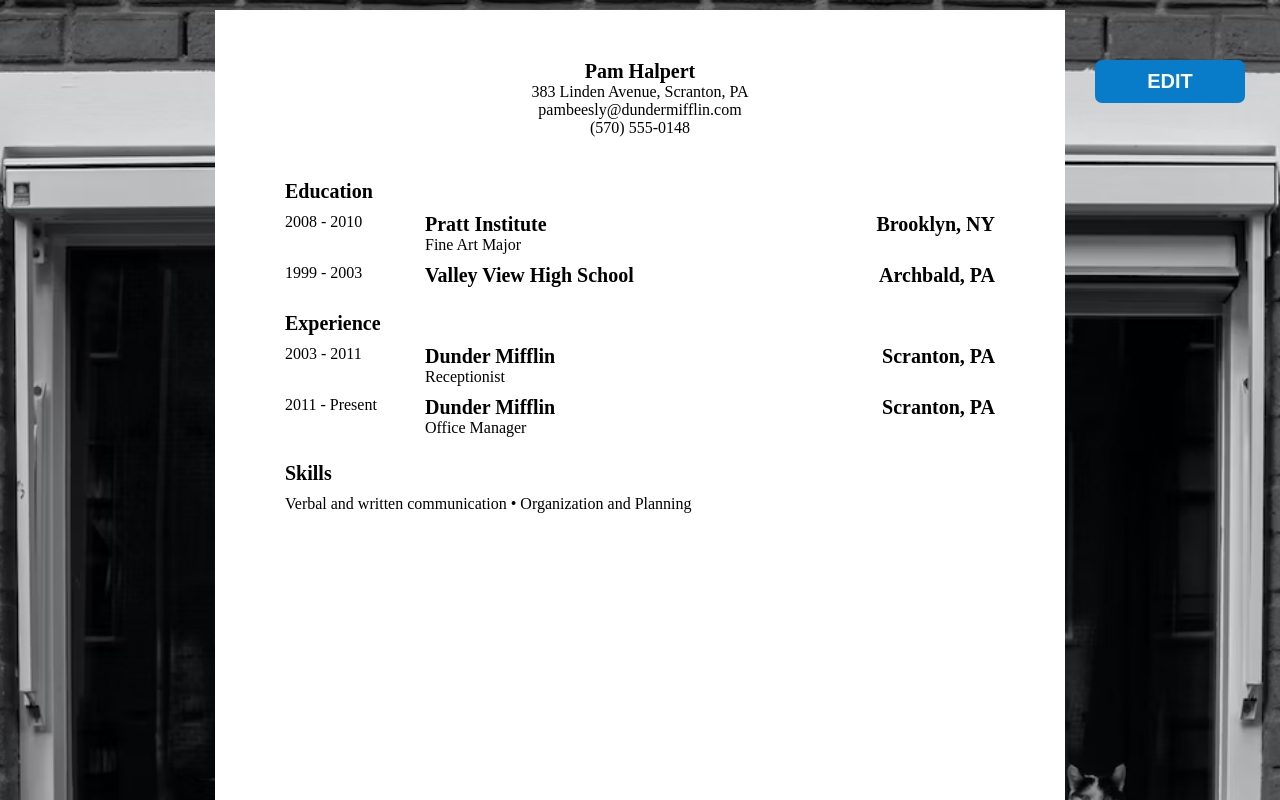
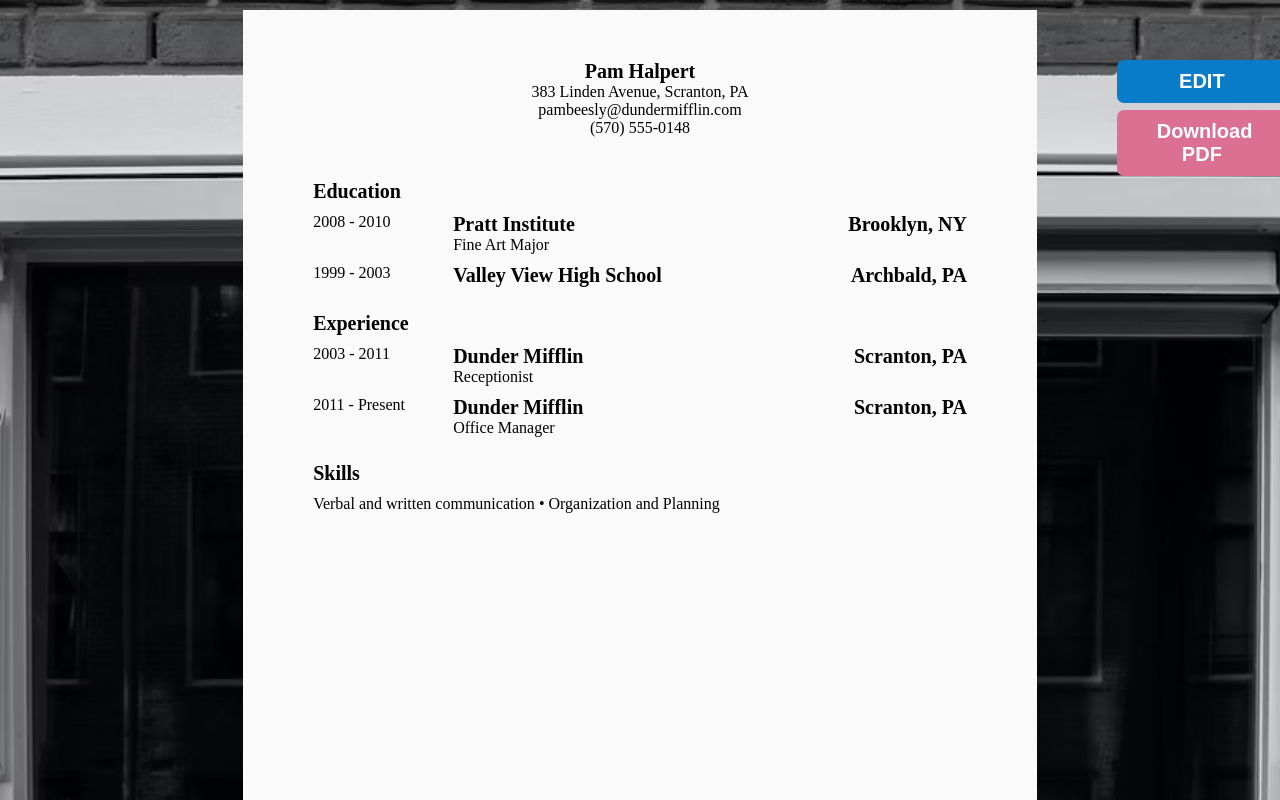
Before and after one commit to rosa-pastel/cv-application, a React (Create React App) app: page / in a window 1280 px wide. Shown: the top 800 px of the page. Built offline with nearby package versions, Linux system fonts and the light colour scheme.

Commit message:
Add pdf downloading feature

```diff
--- a/package.json
+++ b/package.json
@@ -6,6 +6,8 @@
     "@testing-library/jest-dom": "^5.16.5",
     "@testing-library/react": "^13.4.0",
     "@testing-library/user-event": "^13.5.0",
+    "html2canvas": "^1.4.1",
+    "jspdf": "^2.5.1",
     "react": "^18.2.0",
     "react-dom": "^18.2.0",
     "react-scripts": "5.0.1",
--- a/src/App.js
+++ b/src/App.js
@@ -4,12 +4,15 @@ import Experience from "./components/experience";
 import General from "./components/general";
 import Skills from "./components/skills";
 import "./styles/app.css";
+import * as html2canvas from "html2canvas";
+import { jsPDF } from "jspdf";
 export default class App extends React.Component {
   constructor(props) {
     super(props);
     this.state = { mode: "saved" };
     this.toggleMode = this.toggleMode.bind(this);
     this.handleEditBtnClick = this.handleEditBtnClick.bind(this);
+    this.printDocument = this.printDocument.bind(this);
   }
   handleEditBtnClick(e) {
     this.toggleEditBtn(e.target);
@@ -25,6 +28,16 @@ export default class App extends React.Component {
     btn.textContent = btn.textContent === "SAVE" ? "EDIT" : "SAVE";
     btn.className = btn.className === "save" ? "edit" : "save";
   }
+  printDocument() {
+    const input = document.getElementById("cv");
+    html2canvas(input).then((canvas) => {
+      const imgData = canvas.toDataURL("image/png");
+      const pdf = new jsPDF();
+      pdf.addImage(imgData, "JPEG", 0, 0);
+      pdf.output("dataurlnewwindow");
+      pdf.save("download.pdf");
+    });
+  }
   render() {
     return (
       <div>
@@ -35,10 +48,15 @@ export default class App extends React.Component {
         >
           EDIT
         </button>
-        <General mode={this.state.mode}></General>
-        <Education mode={this.state.mode}></Education>
-        <Experience mode={this.state.mode}></Experience>
-        <Skills mode={this.state.mode}></Skills>
+        <button id="download" onClick={this.printDocument}>
+          Download PDF
+        </button>
+        <div id="cv">
+          <General mode={this.state.mode}></General>
+          <Education mode={this.state.mode}></Education>
+          <Experience mode={this.state.mode}></Experience>
+          <Skills mode={this.state.mode}></Skills>
+        </div>
       </div>
     );
   }
--- a/src/styles/app.css
+++ b/src/styles/app.css
@@ -14,30 +14,41 @@ body {
   background-image: url(../pictures/background.avif);
   background-color: black;
 }
-#root > div {
+#root > div > div {
   box-sizing: border-box;
-  background-color: white;
-  width: 850px;
-  min-height: 1050px;
+  background-color: #fafafa;
   display: flex;
   flex-direction: column;
   align-items: center;
   padding: 50px 70px;
-  position: relative;
   gap: 25px;
 }
-button#edit-save {
+#root > div {
+  position: relative;
+}
+#cv {
+  width: 210mm;
+  min-height: 297mm;
+  margin-left: auto;
+  margin-right: auto;
+}
+button#edit-save,
+button#download {
   background-color: rgb(8, 124, 201);
   border: none;
   padding: 10px 40px;
-  width: 150px;
+  width: 170px;
   border-radius: 7px;
   color: rgb(255, 255, 255);
   font-weight: bold;
   font-size: 1.25rem;
   position: absolute;
   top: 50px;
-  right: -180px;
+  right: -250px;
+}
+button#download {
+  background-color: palevioletred;
+  top: 100px;
 }
 button#edit-save.save {
   background-color: green;
```
Also changed, not shown: 1 other file (tests, documents, lock files or other folders).
